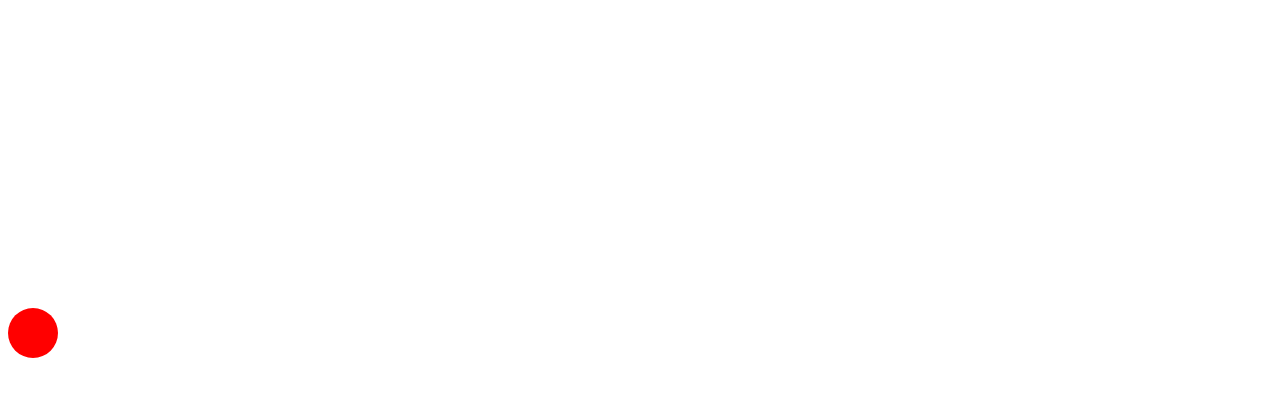
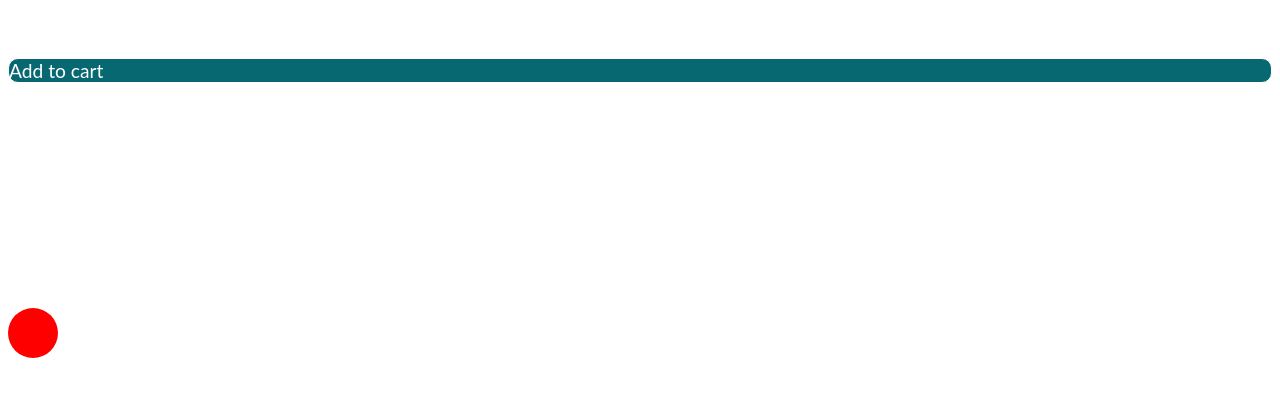
Before and after one commit to KarolinaSzymanska899/Animations-and-Transitions, a plain HTML site: page index.html in a window 1280 px wide. Drawn offline with Linux system fonts and the light colour scheme.

Commit message:
cta adding and styling

```diff
--- a/index.html
+++ b/index.html
@@ -4,5 +4,6 @@
     </head>
 	<body>
         <div class="ball"></div>
+        <div class="cta">Add to cart</div>
     </body>
 <html>
--- a/styles.css
+++ b/styles.css
@@ -1,4 +1,6 @@
 .ball {
+  position: relative;
+  top: 300px;
   height: 50px;
   width: 50px;
   background: red;
@@ -6,8 +8,6 @@
   animation-name: bounce;
   animation-duration: 3s;
   animation-iteration-count: 1;
-  position: relative;
-  top: 300px;
 }
 
 @keyframes bounce {
@@ -21,3 +21,20 @@
     top: 300px;
   }
 }
+
+.cta {
+  transition-property: background;
+  transition-duration: 2s;
+  width: auto;
+  padding: 0, 5rem 1rem;
+  background: #076871;
+  border: 1px white solid;
+  border-radius: 10px;
+  font-size: 1.2rem;
+  font-family: "Lato", sans-serif;
+  color: white;
+}
+
+.cta:hover {
+  background: #bf0600;
+}
```
